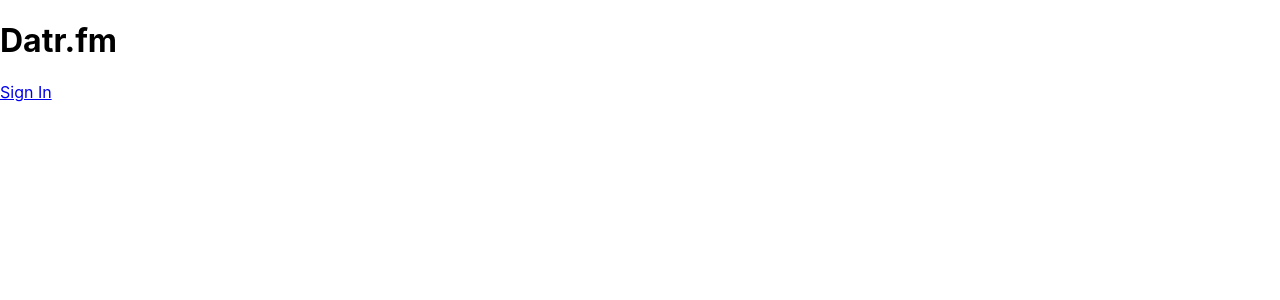
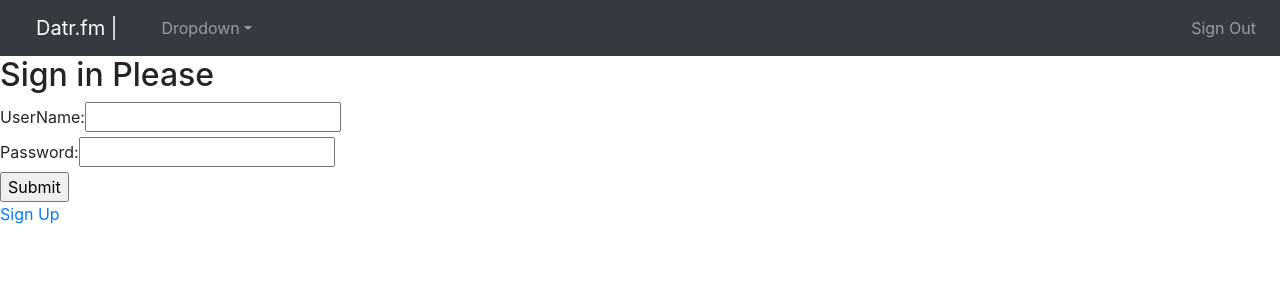
Before and after one commit to augustoibarrola/datr.fm, a React (Create React App) app: page / in a window 1280 px wide. Shown: the top 300 px of the page. Built offline with nearby package versions, Linux system fonts and the light colour scheme.

Commit message:
gen commits

```diff
--- a/package.json
+++ b/package.json
@@ -6,7 +6,9 @@
     "@testing-library/jest-dom": "^5.11.4",
     "@testing-library/react": "^11.1.0",
     "@testing-library/user-event": "^12.1.10",
+    "bootstrap": "^4.5.3",
     "react": "^17.0.1",
+    "react-bootstrap": "^1.4.0",
     "react-dom": "^17.0.1",
     "react-router-dom": "^5.2.0",
     "react-scripts": "4.0.0",
--- a/public/index.html
+++ b/public/index.html
@@ -10,6 +10,12 @@
       content="Web site created using create-react-app"
     />
     <link rel="apple-touch-icon" href="%PUBLIC_URL%/logo192.png" />
+    <link
+      rel="stylesheet"
+      href="https://maxcdn.bootstrapcdn.com/bootstrap/4.5.0/css/bootstrap.min.css"
+      integrity="sha384-9aIt2nRpC12Uk9gS9baDl411NQApFmC26EwAOH8WgZl5MYYxFfc+NcPb1dKGj7Sk"
+      crossorigin="anonymous"
+    />
     <!--
       manifest.json provides metadata used when your web app is installed on a
       user's mobile device or desktop. See https://developers.google.com/web/fundamentals/web-app-manifest/
--- a/src/App.css
+++ b/src/App.css
@@ -2,3 +2,15 @@
     padding: 18px 20px;
     display: inline-block;
   }
+
+  .card-deck {
+    display: flex;
+    flex-direction: row;
+    flex-wrap: wrap;
+    justify-content: space-between;
+
+  }
+
+  .user-card {
+    max-width: 300px;
+  }
--- a/src/App.js
+++ b/src/App.js
@@ -1,7 +1,7 @@
 import React, { useState, useEffect } from 'react'
 import './App.css';
 import SignInForm from './Components/SignInForm.js'
-import Signup from './Components/SignUpForm.js'
+import SignupForm from './Components/SignUpForm.js'
 import UserNavBar from './Components/UserNavBar.js'
 import UserProfile from './Containers/UserProfile.js'
 import { Route, Switch, Redirect } from 'react-router-dom'
@@ -11,38 +11,57 @@
 
 function App() {
 
-  const usersAPI_URL = 'http://localhost:3000/users'
+  const usersAPI_URL = 'http://localhost:3000/users/'
 
   const [users, setUsers] = useState([])
   // initial presentUser value is false, and while this is true, the sign-in
   // form will be displayed. when setPresentUser is set to whatever user is
   // logged in, then it will show that user's profile. this is method loginToggle()
-  const [presentUser, setPresentUser] = useState(false)
+  const [presentUser, setPresentUser] = useState('')
   const [presentToken, setPresentToken] = useState('')
 
 
 
-  const submitHandler = (event) => {
+  const signInSubmitHandler = (event) => {
+      // a user hits the sign in button and a POST request to
+      // /login/ is made, which triggers the auth#create action
+      // in the backend. If a user is found given the username and their password
+      // matches that users password_digest string, a token will be created with that user's
+      // id, and that user and that jwt token will be rendered. if the user isnt found
+      // by the auth#create action, the status will be "unauthorized", and the user will not
+      // have been created
+
     event.preventDefault()
     let username = event.target[0].value
     let password = event.target[1].value
-    let newCurrentUser = users.find(user => user.username === username)
-    if(newCurrentUser) {
-      setPresentUser(newCurrentUser)
-    // console.log("newCurrentUser =>>", newCurrentUser)
-    }
+
+    let user = {username, password}
+
+    fetch('http://localhost:3000/login/', {
+      method: 'POST',
+      headers: {
+        'content-type': 'application/json',
+        'accepts': 'application/json'
+      },
+      body: JSON.stringify({ user })
+    })
+    .then(response => response.json())
+    .then(data => {
+      console.log("LOGIN DATA => ", data)
+      setPresentUser(data.user)
+      localStorage.setItem("token", data.jwt)
+      setPresentToken(data.jwt)
+    })
+    let token = localStorage.getItem("token")
+    fetch('http://localhost:3000/profile/', {
+      method: 'GET',
+      headers: {
+        'Authorization': `Bearer ${token}`,
+      }
+    })
+    .then(response => response.json())
+    .then(user=> console.log("user => ", user) )
   }
-
-  useEffect(() =>  {
-    // fetch('http://localhost:3000/users/', {
-    //   method: 'GET',
-    //   headers: {
-    //     'Authorization': `Bearer <token>`,
-    //   }
-    // })
-    // .then(response => response.json())
-    // .then(usersJson => setUsers(usersJson))
-  }, [])
 
   const signUpSubmitHandler = (event) => {
       event.preventDefault()
@@ -70,40 +89,39 @@
           })
       })
       .then(response => response.json())
-      .then(user => {
-        setPresentToken(user.token)
-        setPresentUser(user.user)
+      .then(newUser => setPresentUser(newUser))
+  }
+
+  useEffect(() =>  {
+    let token = localStorage.getItem("token")
+    if (token) {
+      fetch('http://localhost:3000/users/', {
+        method: 'GET',
+        headers: {
+          'Authorization': `Bearer ${token}`,
+        }
       })
-  }
+      .then(response => response.json())
+      .then(users=> setUsers(users) )
+    }
+  }, [])
 
 
   return (
     <div>
-    {console.log("present user =>", presentUser)}
-    {console.log("present token =>", presentToken)}
-      {presentUser ? <UserNavBar user={presentUser}/> : null }
+      <UserNavBar user={presentUser} users={users}  />
       <div>
-
-        <Switch>
-          {presentUser ? < Redirect to="/users/:id" user={presentUser} /> : null }
-
-          <Route path="/signin" render={() =>  < SignInForm user={presentUser} submitHandler={submitHandler}/> } />
-
-          <Route path="/signup" render={() => < Signup submitHandler={signUpSubmitHandler} /> } />
-
-          <Route path="/users/" exact render={() => < UsersIndex /> }/>
-
-          <Route path="/users/:id" render ={({match}) => {
-            let id = parseInt(match.params.id)
-            let loggedUser = users.find(user => user.id === id)
-            return < UserProfile user={loggedUser} />
-          } } />
+                <Switch>
+                <Route path="/" exact render={() => presentUser ? < UserProfile user={presentUser} users={users}/> : < SignInForm signInSubmitHandler={signInSubmitHandler}/> } />
+                <Route path="/signin" render={() => < SignInForm signInSubmitHandler={signInSubmitHandler}/>  }/>
+                {/* <Route path="/signup" render={() => < SignUpForm submitHandler={signUpSubmitHandler} /> } /> */}
+                <Route path="/users/" exact render={() => < UsersIndex users={users} /> }/>
+                <Route path="/users/:id" render={() => < UserProfile user={presentUser} /> } />
 
 
-          <Route path="/" exact render ={() => <Welcome />} />
+                </Switch>
+            </div>
 
-        </Switch>
-      </div>
     </div>
   );
 }
--- a/src/Components/SignInForm.js
+++ b/src/Components/SignInForm.js
@@ -8,7 +8,7 @@
         <div>
             <h2>Sign in Please</h2>
 
-            <form onSubmit={(event) => props.submitHandler(event)}>
+            <form onSubmit={(event) => props.signInSubmitHandler(event)}>
                 <div>
                     <label>UserName:</label>
                     <input />
--- a/src/Components/SignUpForm.js
+++ b/src/Components/SignUpForm.js
@@ -1,6 +1,6 @@
 import React from 'react'
 
-function Signup(props) {
+function SignUpForm(props) {
 
     return(
         <div>
@@ -36,4 +36,4 @@
     )
 }
 
-export default Signup
+export default SignUpForm
--- a/src/Components/UserNavBar.js
+++ b/src/Components/UserNavBar.js
@@ -1,13 +1,43 @@
-import React from 'react'
+import React, { useState, useEffect } from 'react'
+import * as ReactBootStrap from 'react-bootstrap'
+import { Route, Switch, Redirect } from 'react-router-dom'
+import UserProfile from '../Containers/UserProfile'
+import UsersIndex from '../Containers/UsersIndex'
+import SignInForm from './SignInForm'
+import SignUpForm from './SignUpForm'
+
+
 
 
 const UserNavBar = (props) => {
+
+    const [presentUser, setPresentUser ] = useState(props.user)
+
+    {console.log(props)}
     return(
         <div>
-            <h2> Welcome {props.user.name}</h2>
-            <p>(UserNavBar Component)</p>
+             <ReactBootStrap.Navbar collapseOnSelect expand="lg" bg="dark" variant="dark">
+             <ReactBootStrap.Navbar.Brand href="#home"> Datr.fm | {props.user.name} </ReactBootStrap.Navbar.Brand>
+             <ReactBootStrap.Navbar.Toggle aria-controls="responsive-navbar-nav" />
+             <ReactBootStrap.Navbar.Collapse id="responsive-navbar-nav">
+                 <ReactBootStrap.Nav className="mr-auto">
+                     <ReactBootStrap.NavDropdown title="Dropdown" id="collasible-nav-dropdown">
+                         <ReactBootStrap.NavDropdown.Item href="/likes">Likes</ReactBootStrap.NavDropdown.Item>
+                         <ReactBootStrap.NavDropdown.Item href="/users">Users</ReactBootStrap.NavDropdown.Item>
+                         <ReactBootStrap.NavDropdown.Item href="/messages">Messages</ReactBootStrap.NavDropdown.Item>
+                         <ReactBootStrap.NavDropdown.Item href="/user/:id">User Profile</ReactBootStrap.NavDropdown.Item>
+                         <ReactBootStrap.NavDropdown.Divider />
+                         <ReactBootStrap.NavDropdown.Item href="/signout">Sign Out</ReactBootStrap.NavDropdown.Item>
+                        {/* LINKS ABOVE NEEDS TO BE WORKED OUT */}
+                     </ReactBootStrap.NavDropdown>
+                 </ReactBootStrap.Nav>
+                 <ReactBootStrap.Nav>
+                     <ReactBootStrap.Nav.Link eventKey={2} href="/signin"> Sign Out </ReactBootStrap.Nav.Link>
+                     {/* SIGN OUT LINK ABOVE NEEDS TO BE WORKED OUT */}
+                 </ReactBootStrap.Nav>
+            </ReactBootStrap.Navbar.Collapse>
+             </ReactBootStrap.Navbar>
         </div>
-
     )
 }
 
--- a/src/Components/UserProfileComponent.js
+++ b/src/Components/UserProfileComponent.js
@@ -1,8 +1,24 @@
 import React from 'react'
+import { Card } from 'react-bootstrap'
 
 const UserProfileComponent = (props) => {
     return(
-        <p>user name</p>
+        <div className="user-card">
+            {/* <h3>{props.user.name}</h3>
+            <h4>{props.user.username}</h4> */}
+            <Card>
+                    <Card.Img variant="top" src="holder.js/100px160" />
+                    <Card.Body>
+                    <Card.Title>{props.user.name}</Card.Title>
+                    <Card.Text>
+                      {props.user.description}
+                    </Card.Text>
+                    </Card.Body>
+                    <Card.Footer>
+                    <small className="text-muted">Last updated 3 mins ago</small>
+                    </Card.Footer>
+                </Card>
+        </div>
     )
 }
 
--- a/src/Containers/UserProfile.js
+++ b/src/Containers/UserProfile.js
@@ -1,14 +1,31 @@
-import React from 'react'
+import React, { useEffect } from 'react'
 import NewMessage from '../Components/NewMessage.js'
 import { Link } from 'react-router-dom'
+import UserNavBar from '../Components/UserNavBar.js'
 
 
-const UserProfile = (props) => {
+
+
+const UserProfile = (user) => {
+
+     const profile = () => {
+        fetch('http://localhost:3000/profile', {
+            method: 'GET',
+            headers: {
+                'Authorization': `Bearer ${localStorage.getItem("token")}`,
+                'content-type': 'application/json',
+                'accepts': 'application/json'
+            }
+        })
+        .then(response => response.json())
+        .then(res => console.log(res))
+    }
+
     return(
         <div>
-            <p> user goes here: </p>
-                {console.log("props => ", props)}
-                < NewMessage user={props.user} />
+            {console.log("USERS_ARRAY ==>", user.users)}
+            <h2> {user.user.name}'s User Profile Page</h2>
+            {console.log("props 'user' argument ==>", user )}
         </div>
         )
 }
--- a/src/Containers/UsersIndex.js
+++ b/src/Containers/UsersIndex.js
@@ -1,9 +1,19 @@
 import React from 'react'
-import UserProfileComponents from '../Components/UserProfileComponent.js'
+import UserProfileComponent from '../Components/UserProfileComponent.js'
+import { CardDeck } from 'react-bootstrap'
 
 const UsersIndex = (props) => {
     return(
-        <p>User Index</p>
+        // <div>
+        //     <p>User Index</p>
+        //     {props.users.map(user => <UserProfileComponent key={user.id} user={user} />)}
+        //     {console.log("users in userIndex =>", props)}
+        // </div>
+        <div className="card-deck">
+            <CardDeck>
+                {props.users.map(user => <UserProfileComponent key={user.id} user={user} />)}
+            </CardDeck>
+        </div>
     )
 }
 
--- a/src/index.js
+++ b/src/index.js
@@ -4,6 +4,7 @@
 import App from './App';
 import reportWebVitals from './reportWebVitals';
 import { BrowserRouter } from 'react-router-dom'
+import 'bootstrap/dist/css/bootstrap.min.css';
 
 ReactDOM.render(
   // <React.StrictMode>
```
Also changed, not shown: 1 other file (tests, documents, lock files or other folders).
